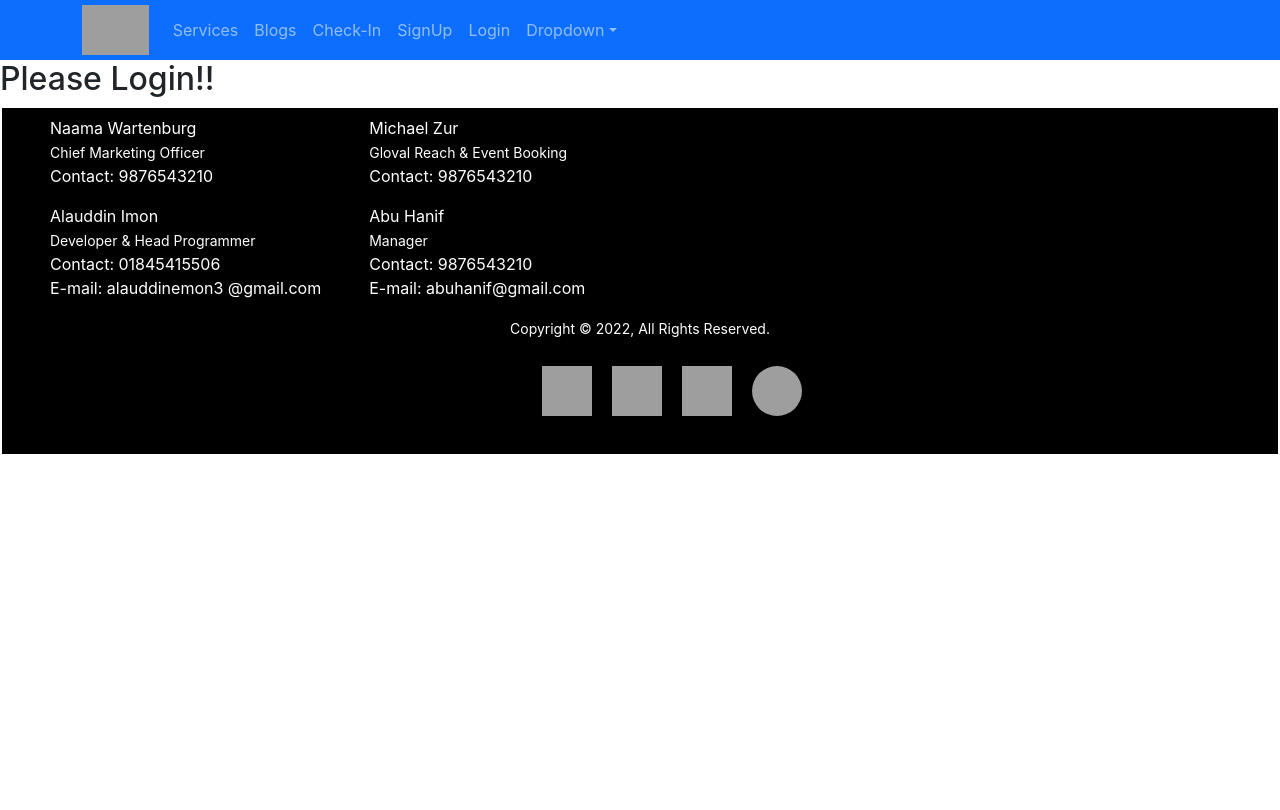
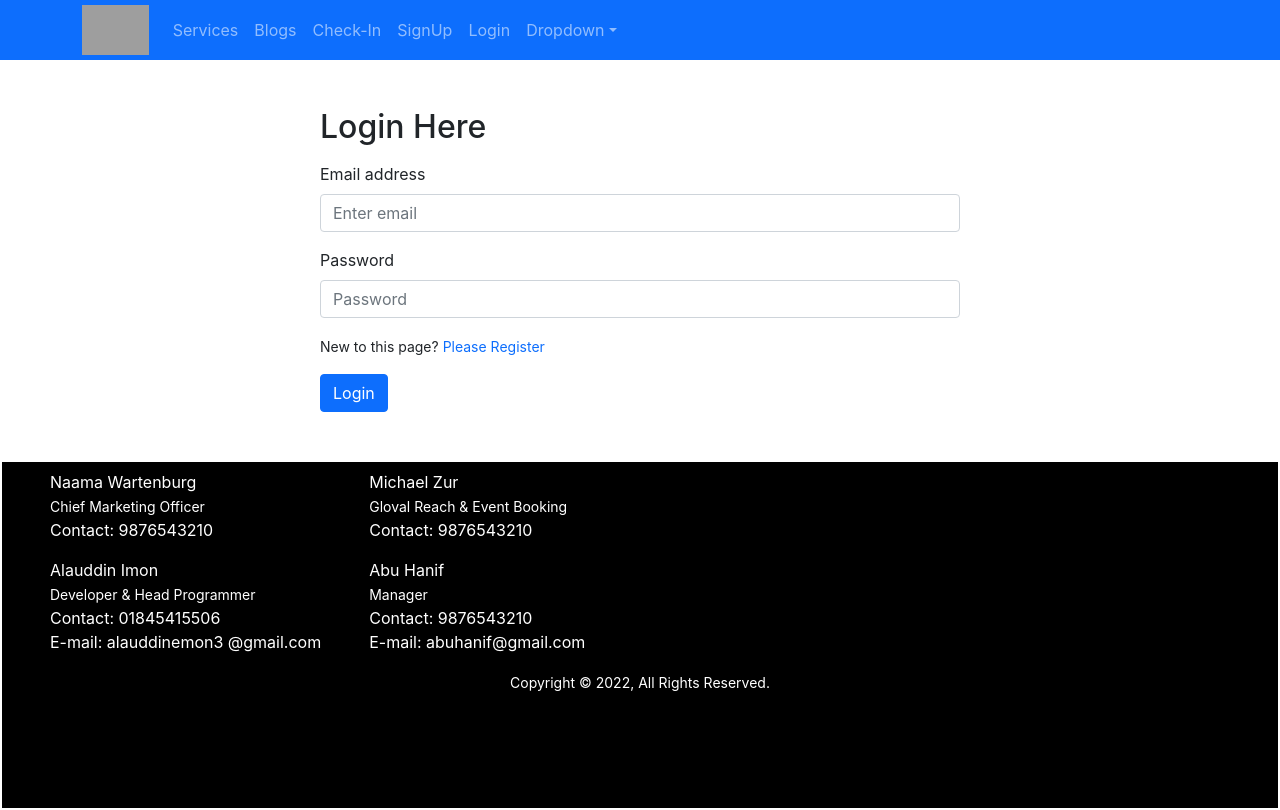
Before and after one commit to Emon5419/Independent-service-provider, a React (Create React App) app: page /login in a window 1280 px wide. Built offline with nearby package versions, Linux system fonts and the light colour scheme; grey boxes are pictures that could not be loaded.

Commit message:
Register-Form

```diff
--- a/src/App.js
+++ b/src/App.js
@@ -7,6 +7,7 @@
 import Login from './Pages/Login/Login';
 import CheckIn from './Pages/CheckIn/CheckIn';
 import Notfound from './Pages/Shared/Notfound/Notfound';
+import Register from './Pages/Register/Register';
 
 function App() {
   return (
@@ -17,6 +18,7 @@
         <Route path="/blogs" element={<Blogs />}></Route>
         <Route path="/checkin/:checkinId" element={<CheckIn />}></Route>
         <Route path="/login" element={<Login />}></Route>
+        <Route path="/register" element={<Register />}></Route>
         <Route path="*" element={<Notfound />}></Route>
       </Routes>
       <Footer />
--- a/src/Pages/Login/Login.js
+++ b/src/Pages/Login/Login.js
@@ -1,9 +1,47 @@
-import React from 'react';
+import React, { useRef } from 'react';
+import { Button, Form } from 'react-bootstrap';
+import { Link, useNavigate } from 'react-router-dom';
+import './Login.css';
 
 const Login = () => {
+
+   const emailRef = useRef('');
+   const passwordRef = useRef('');
+   const navigate = useNavigate()
+
+   const formSubmit = event => {
+      event.preventDefault();
+      const email = emailRef.current.value;
+      const password = passwordRef.current.value;
+      console.log(email, password);
+   }
+   const navigateRegister = event => {
+      navigate('/register');
+   }
+
+
    return (
-      <div>
-         <h2>Please Login!!</h2>
+      <div className="login-container w-50 mx-auto m-5">
+         <h2>Login Here</h2>
+
+         <Form onSubmit={formSubmit} className=" mt-3">
+            <Form.Group className="mb-3" controlId="formBasicEmail">
+               <Form.Label>Email address</Form.Label>
+               <Form.Control ref={emailRef} type="email" placeholder="Enter email" required />
+
+            </Form.Group>
+
+            <Form.Group className="mb-3" controlId="formBasicPassword">
+               <Form.Label>Password</Form.Label>
+               <Form.Control ref={passwordRef} type="password" placeholder="Password" required />
+            </Form.Group>
+
+            <p className="mt-2"><small>New to this page? <Link to="/register" className="text-primary text-decoration-none" onclick={navigateRegister}>Please Register</Link> </small></p>
+            <Button variant="primary" type="submit">
+               Login
+            </Button>
+         </Form>
+
       </div>
    );
 };
--- /dev/null
+++ b/src/Pages/Register/Register.js
@@ -0,0 +1,46 @@
+import React from 'react';
+import { Button, Form } from 'react-bootstrap';
+import { Link, useNavigate } from 'react-router-dom';
+import './Register.css';
+
+const Register = () => {
+
+   const navigate = useNavigate();
+
+   const navigateLogin = () => {
+      navigate('/login');
+   }
+
+   const handleRegister = event => {
+      event.preventDefault();
+   }
+
+   return (
+      <div className="mt-5 mb-5 w-50 mx-auto">
+         <Form onSubmit={handleRegister}>
+            <Form.Group className="mb-3" controlId="formBasicEmail">
+               <Form.Label>Email address</Form.Label>
+               <Form.Control type="email" placeholder="Enter email" required />
+            </Form.Group>
+
+            <Form.Group className="mb-3" controlId="formBasicEmail">
+               <Form.Label>Confirm Email address</Form.Label>
+               <Form.Control type="email" placeholder="Enter email" required />
+            </Form.Group>
+
+            <Form.Group className="mb-3" controlId="formBasicPassword">
+               <Form.Label>Password</Form.Label>
+               <Form.Control type="password" placeholder="Password" required />
+            </Form.Group>
+
+            <p><small>Alredy have an account? <Link to="/login" className="text-primary text-decoration-none"> Please Login</Link> </small></p>
+            <Button onClick={navigateLogin} variant="primary" type="submit">
+               Register
+            </Button>
+         </Form>
+
+      </div>
+   );
+};
+
+export default Register;
--- a/src/Pages/Shared/Footer/Footer.js
+++ b/src/Pages/Shared/Footer/Footer.js
@@ -36,13 +36,6 @@
                <p className='text-center'><small>Copyright © {year}, All Rights Reserved.</small></p>
             </div>
 
-            <div className="footer-img-contanier">
-               <img src='https://cdn-icons-png.flaticon.com/512/145/145802.png' alt="" />
-               <img src='https://cdn-icons-png.flaticon.com/512/145/145812.png' alt="" />
-               <img src='https://cdn-icons-png.flaticon.com/512/145/145808.png' alt="" />
-               <img className='rounded-pill' src='https://cdn-icons.flaticon.com/png/512/3669/premium/3669965.png?token=exp=1650348876~hmac=779ef9e053168adce1aa1dcab666a237' alt="" />
-            </div>
-
          </div>
       </footer >
    );
```
Also changed, not shown: src/Pages/Login/Login.css (added), src/Pages/Register/Register.css (added).
